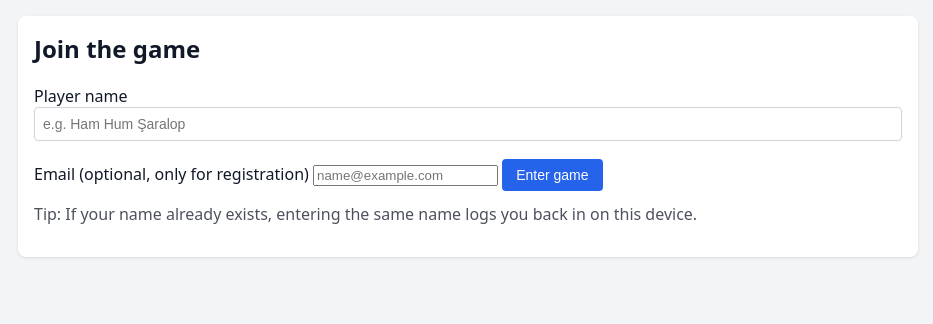
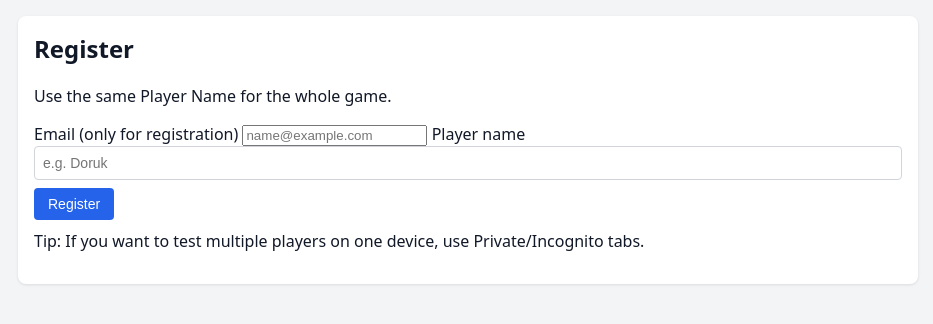
Before and after one commit to atiklc/HitsterWebApp, a Flask app: page /register in a window 1280 px wide. Shown: the part 42-366 px from the top of the page, without its empty margins (172-1105 px from the left). Run offline with Flask 3, Linux system fonts and the light colour scheme.

Commit message:
Revise registration form layout and labels

```diff
--- a/templates/register.html
+++ b/templates/register.html
@@ -1,66 +1,25 @@
 {% extends "base.html" %}
-
-{% block head %}
-  {{ super() if super else "" }}
-  <!-- Reduce caching issues on mobile/proxies -->
-  <meta http-equiv="Cache-Control" content="no-store, no-cache, must-revalidate, max-age=0">
-  <meta http-equiv="Pragma" content="no-cache">
-  <meta http-equiv="Expires" content="0">
-{% endblock %}
-
 {% block content %}
 <div class="card">
-  <h2>Join the game</h2>
+  <h2>Register</h2>
+  <p class="muted">Use the same Player Name for the whole game.</p>
 
   {% if error %}
-    <p style="color:#ff5252; margin-top:8px;">{{ error }}</p>
+    <div class="alert error">{{ error }}</div>
   {% endif %}
 
-  {% if session.get("player_id") %}
-    <div style="margin: 12px 0; padding: 10px; border: 1px solid rgba(255,255,255,0.12); border-radius: 12px;">
-      <p style="margin:0; opacity:0.9;">
-        This device is already registered.
-      </p>
-      <p style="margin:6px 0 0 0; opacity:0.75;">
-        If you want to register a different player on this device, use “Switch player”.
-      </p>
+  <form method="post" autocomplete="on">
+    <label>Email (only for registration)</label>
+    <input type="email" name="email" placeholder="name@example.com" />
 
-      <div style="display:flex; gap:10px; flex-wrap:wrap; margin-top:12px;">
-        <a class="btn" href="/game">Continue</a>
-        <a class="btn secondary" href="/switch">Switch player</a>
-      </div>
-    </div>
-  {% endif %}
+    <label>Player name</label>
+    <input type="text" name="name" maxlength="30" placeholder="e.g. Doruk" required />
 
-  <form method="post" autocomplete="off">
-    <label>Player name</label>
-    <input
-      type="text"
-      name="name"
-      placeholder="e.g. Ham Hum Şaralop"
-      minlength="2"
-      maxlength="24"
-      required
-      autocapitalize="none"
-      spellcheck="false"
-    >
-
-    <label>Email (optional, only for registration)</label>
-    <input
-      type="email"
-      name="email"
-      placeholder="name@example.com"
-      autocapitalize="none"
-      spellcheck="false"
-    >
-
-    <button type="submit" class="btn" style="margin-top:10px;">
-      Enter game
-    </button>
+    <button class="btn" type="submit">Register</button>
   </form>
 
-  <p style="margin-top:12px; opacity:0.75;">
-    Tip: If your name already exists, entering the same name logs you back in on this device.
+  <p class="muted" style="margin-top:10px;">
+    Tip: If you want to test multiple players on one device, use Private/Incognito tabs.
   </p>
 </div>
 {% endblock %}
```
